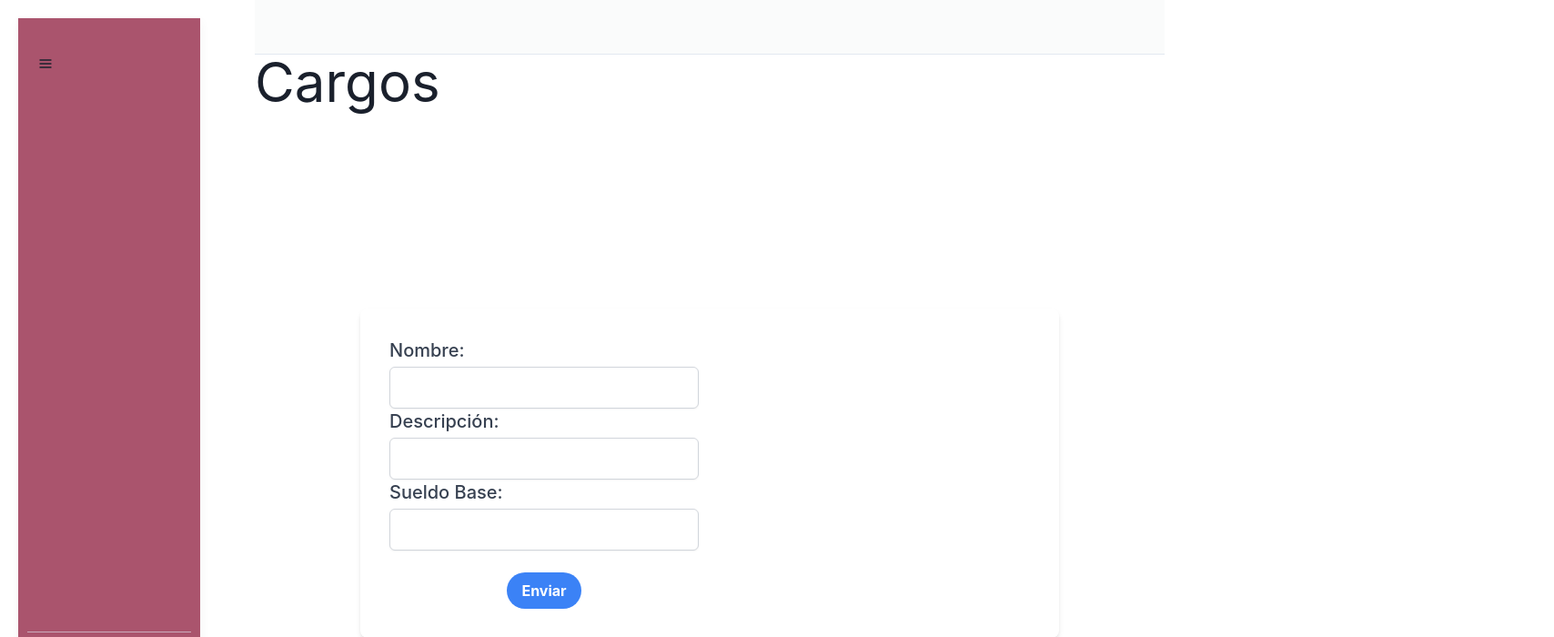
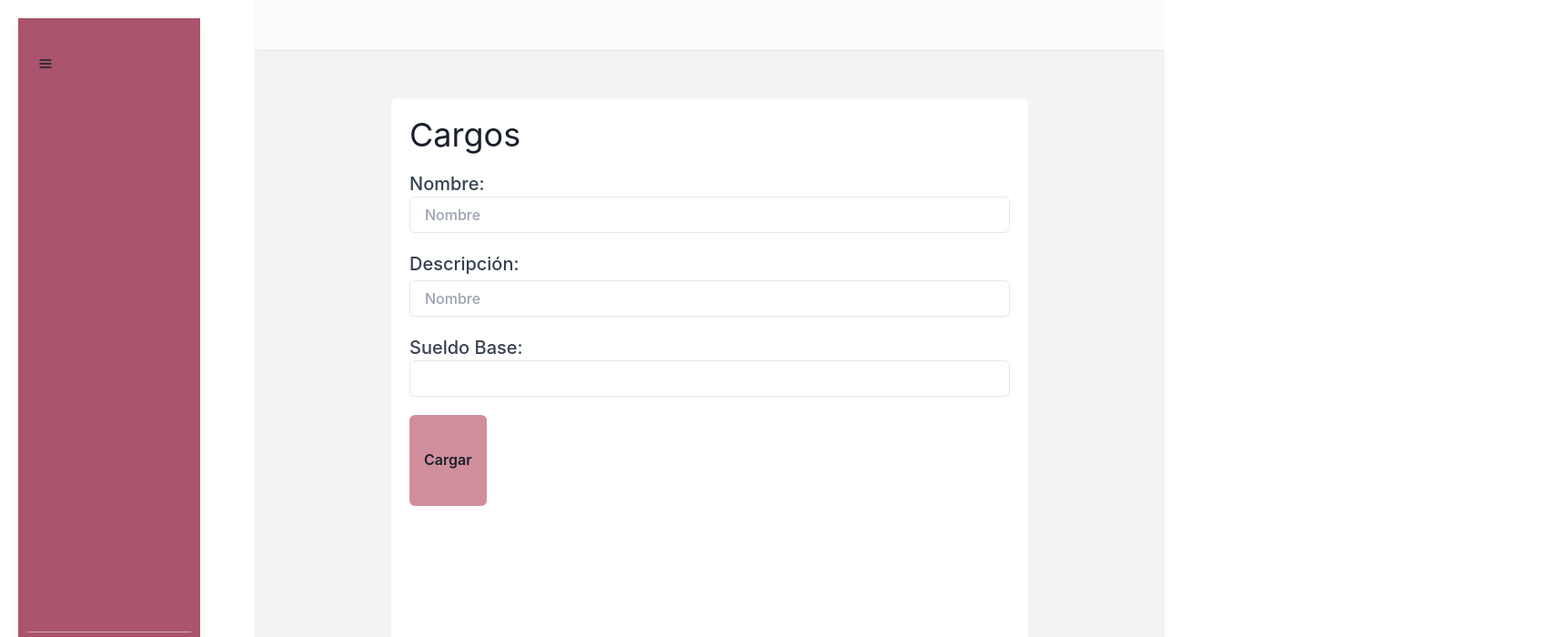
Before and after one commit to IvanSmir/Sistemas-de-Gestion, a Next.js app in the folder client/: page /generales/cargos/add in a window 1280 px wide. Shown: the top 700 px of the page at 91% size, 1708 px wide, since content can reach past the window. Built offline with nearby package versions, Linux system fonts and the light colour scheme.

Commit message:
Cambios en lista y cargo

```diff
--- a/client/src/app/generales/cargos/add/page.tsx
+++ b/client/src/app/generales/cargos/add/page.tsx
@@ -4,7 +4,7 @@ import { Form } from '@/components/generales/cargos/Form';
 const index = () => {
     return (
         <>
-            <h1 className=" text-6xl">Cargos</h1>
+
             <Form></Form>
 
         </>
--- a/client/src/components/generales/cargos/Form.tsx
+++ b/client/src/components/generales/cargos/Form.tsx
@@ -2,7 +2,9 @@
 import axios from "axios";
 import React, { ChangeEvent, FormEvent, useState, useEffect } from "react";
 import { useRouter } from 'next/navigation'
-import Pagination from "./Pagination";
+import { InputGroup, InputLeftElement, Input, Button} from "@chakra-ui/react";
+import { PhoneIcon } from "@chakra-ui/icons";
+
 interface FormValues {
     name: string;
     description: string;
@@ -42,51 +44,52 @@ export const Form: React.FC = () => {
 
     return (
 
-        <form className="flex flex-col items-center justify-center min-h-screen " onSubmit={handleSubmit}>
-            <div className="flext justify-center w-full max-w-3xl p-8 bg-white shadow-md rounded-lg">
-            <Pagination/>
-                <div className="grid grid-cols-2 gap-6">
+        <form className="bg-[#F3F3F3] h-full relative" onSubmit={handleSubmit}>
+            <div>
+                <div className="absolute h-auto min-h-[80vh] max-h-[80vh] rounded-md bg-white w-[70%] p-5 top-1/2 left-1/2 -translate-x-1/2 -translate-y-1/2">
                     <div>
+                    <h1 className='text-4xl' >Cargos</h1>
+                        <label className="block text-xl font-medium pt-5 text-gray-700" htmlFor="name">
+                            Nombre:
+                            <InputGroup>
 
-                        <label className="block text-xl font-medium text-gray-700" htmlFor="name">
-                            Nombre:
-                            <input
-                                className="mt-1 block w-full border border-gray-300 rounded-md shadow-sm p-2"
-                                type="text"
-                                id="name"
-                                name="name"
-                                onChange={handleChange}
-                                required
-                            />
+                                <Input type='text' placeholder='Nombre' onChange={handleChange} />
+                            </InputGroup>
                         </label>
 
 
-                        <label className="block text-xl font-medium text-gray-700" htmlFor="description">
+                        <label className="block text-xl pt-5 Si font-medium text-gray-700" htmlFor="description">
                             Descripción:
-                            <input
-                                className="mt-1 block w-full border border-gray-300 rounded-md shadow-sm p-2"
-                                type="text"
+                            <InputGroup>
+
+                                <Input className="mt-1 block w-full border border-gray-300 rounded-md shadow-sm p-2"
+                                type='text'
+                                placeholder='Nombre'
                                 id="description"
                                 onChange={handleChange}
                                 name="description"
-                            />
+                                />
+                            </InputGroup>
+
                         </label>
 
-                        <label className="block text-xl font-medium text-gray-700" htmlFor="vacant">
+                        <label className="block text-xl pt-5 font-medium text-gray-700" htmlFor="vacant">
                             Sueldo Base:
-                            <input
-                                className="mt-1 block w-full border border-gray-300 rounded-md shadow-sm p-2"
-                                type="number"
-                                id="vacancies"
+                            <InputGroup>
+                                <Input type='text'
+                                id="sueldoBase"
                                 onChange={handleChange}
-                                name="vacancies"
-                            />
+                                name="sueldoBase"
+                                />
+                            </InputGroup>
+
                         </label>
 
-                        <div className="flex justify-center mt-6">
-                            <button className="bg-blue-500 hover:bg-blue-600 text-white font-bold py-2 px-4 rounded-full" type="submit">
-                                Enviar
-                            </button>
+                        <div  >
+
+                            <Button position='relative' h='100px' background='#D18F9D' _hovertext-white font-bold py={2} px={4} mt={5} rounded-full type="submit">
+                                Cargar
+                            </Button>
                         </div>
                     </div>
                 </div>
--- a/client/src/components/generales/cargos/ListaCargo.tsx
+++ b/client/src/components/generales/cargos/ListaCargo.tsx
@@ -39,15 +39,15 @@ const ListaCargo = () => {
                 <div className="flex justify-between">
                     <div className="flex items-center gap-2">
 
-                        <Button rounded={23} fontSize={13} py={1} px={5} background='white' variant='outline' rightIcon={<ChevronDownIcon />} gap={2} color='white'>
+                        <Button rounded={23} fontSize={14} ml={3} py={1} px={5} background='white' variant='outline' rightIcon={<ChevronDownIcon />} gap={2} color='white'>
                             <span className="text-[#888888]">botonAlgo</span>
                         </Button>
-                        <Button rounded={23} fontSize={13} py={1} px={5} background='white' variant='outline' rightIcon={<ChevronDownIcon />} gap={2} color='white'  >
+                        <Button rounded={23} fontSize={14} py={1} px={5} background='white' variant='outline' rightIcon={<ChevronDownIcon />} gap={2} color='white'  >
                             <span className="text-[#888888]">Ordenar Por:</span>
                             <span className="font-semibold ">{"Algo"}</span>
                         </Button>
                     </div>
-                    <Button rounded={23} fontSize={13} py={1} px={5} background='#AA546D' gap={2} color='white'   ><AddIcon />Agregar Cargo </Button>
+                    <Button rounded={23} mr={5} fontSize={13} py={3} px={5} background='#AA546D' gap={2} color='white'   ><AddIcon />Agregar Cargo </Button>
                 </div>
 
                 <TableContainer>
@@ -56,10 +56,10 @@ const ListaCargo = () => {
 
                         <Thead>
                             <Tr>
-                                <Th className='px-4 py-2'>Nombre</Th>
-                                <Th className='px-4 py-2'>Descripción</Th>
-                                <Th className='px-4 py-2'>Sueldo Base</Th>
-                                <Th className='px-4 py-2'>Acciones</Th>
+                                <Td fontSize={14} className='px-4 py-2'>Nombre</Td>
+                                <Td fontSize={14} className='px-4 py-2'>Descripción</Td>
+                                <Td fontSize={14} className='px-4 py-2'>Sueldo Base</Td>
+                                <Td fontSize={14} className='px-4 py-2'>Acciones</Td>
                             </Tr>
                         </Thead>
                         <Tbody>
@@ -67,10 +67,10 @@ const ListaCargo = () => {
                                 cargos.map(cargo => (
                                     <Tr key={cargo._id}>
 
-                                        <Td className='py-1'>{cargo.nombre}</Td>
-                                        <Td className='py-1'>{cargo.descripcion}</Td>
-                                        <Td className='py-1'>{cargo.sueldoBase}</Td>
-                                        <Td className='flex gap-1 px-4 py-1'>
+                                        <Td fontSize={13} className='py-1'>{cargo.nombre}</Td>
+                                        <Td fontSize={13} className='py-1'>{cargo.descripcion}</Td>
+                                        <Td fontSize={13} className='py-1'>{cargo.sueldoBase}</Td>
+                                        <Td fontSize={13} className='flex gap-1 px-4 py-1'>
                                             <IconButton aria-label='Editar' colorScheme='white' icon={<EditIcon />} color='#AA546D' />
                                             <IconButton aria-label='borrar' colorScheme='white' icon={<DeleteIcon />} color='red' />
 
--- a/client/src/components/generales/cargos/Pagination.tsx
+++ b/client/src/components/generales/cargos/Pagination.tsx
@@ -18,7 +18,7 @@ export const Pagination = () => {
 
     const getClassNameBySelected = useCallback((selected = false)=>{
         if(selected) return "w-[3%] flex text-center items-center justify-center aspect-square rounded-lg text-white bg-[#AA546D]"
-         else return "cursor-pointer transition-all duration-300 w-[3%] flex text-center items-center justify-center aspect-square bg-gray-400 rounded-lg text-black hover:text-white hover:bg-[#AA546D]"
+         else return "cursor-pointer transition-all duration-300 w-[3%] flex text-center items-center justify-center aspect-square bg-[#D8D9DB] rounded-lg text-black hover:text-white hover:bg-[#AA546D]"
     }, [])
 
     return (
```
